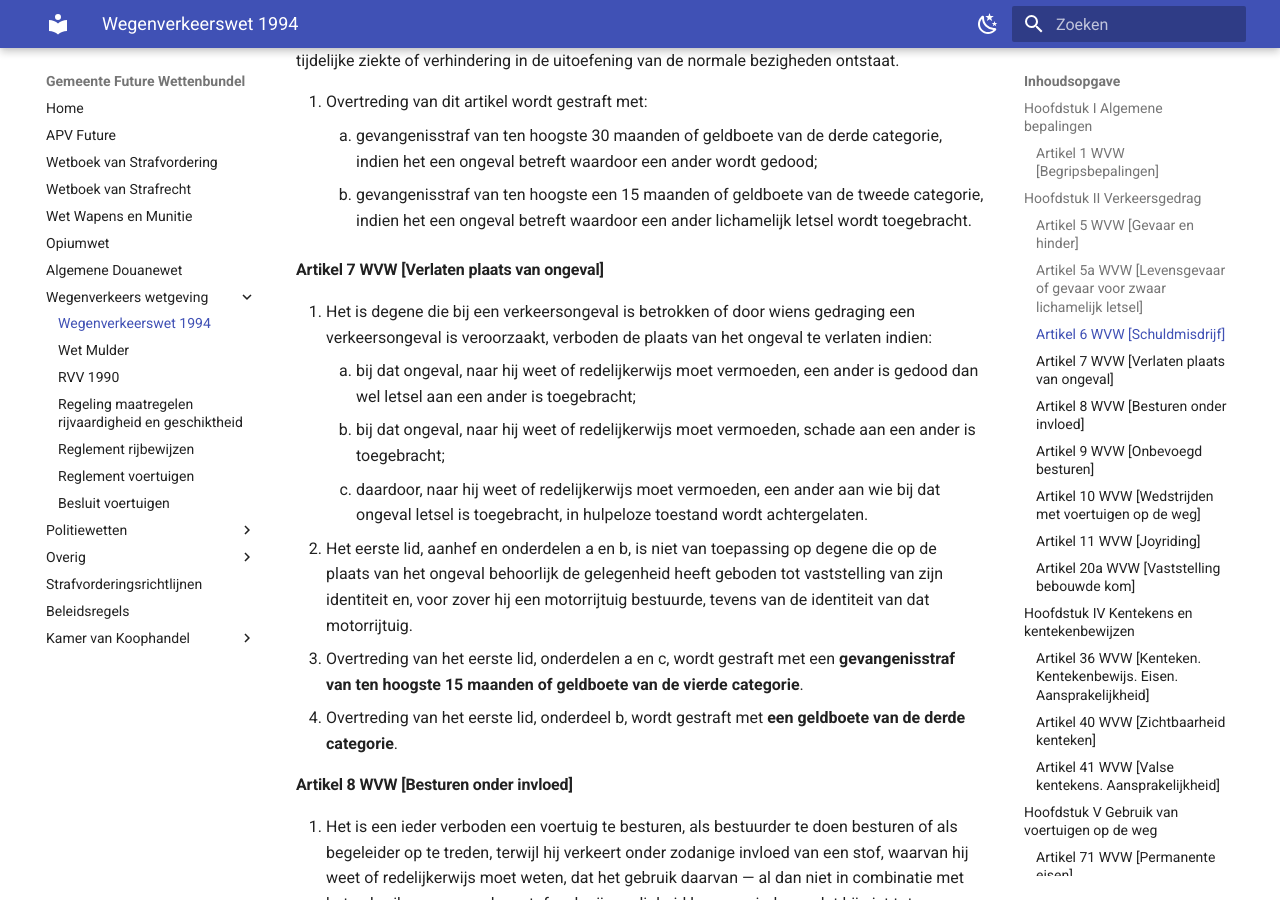
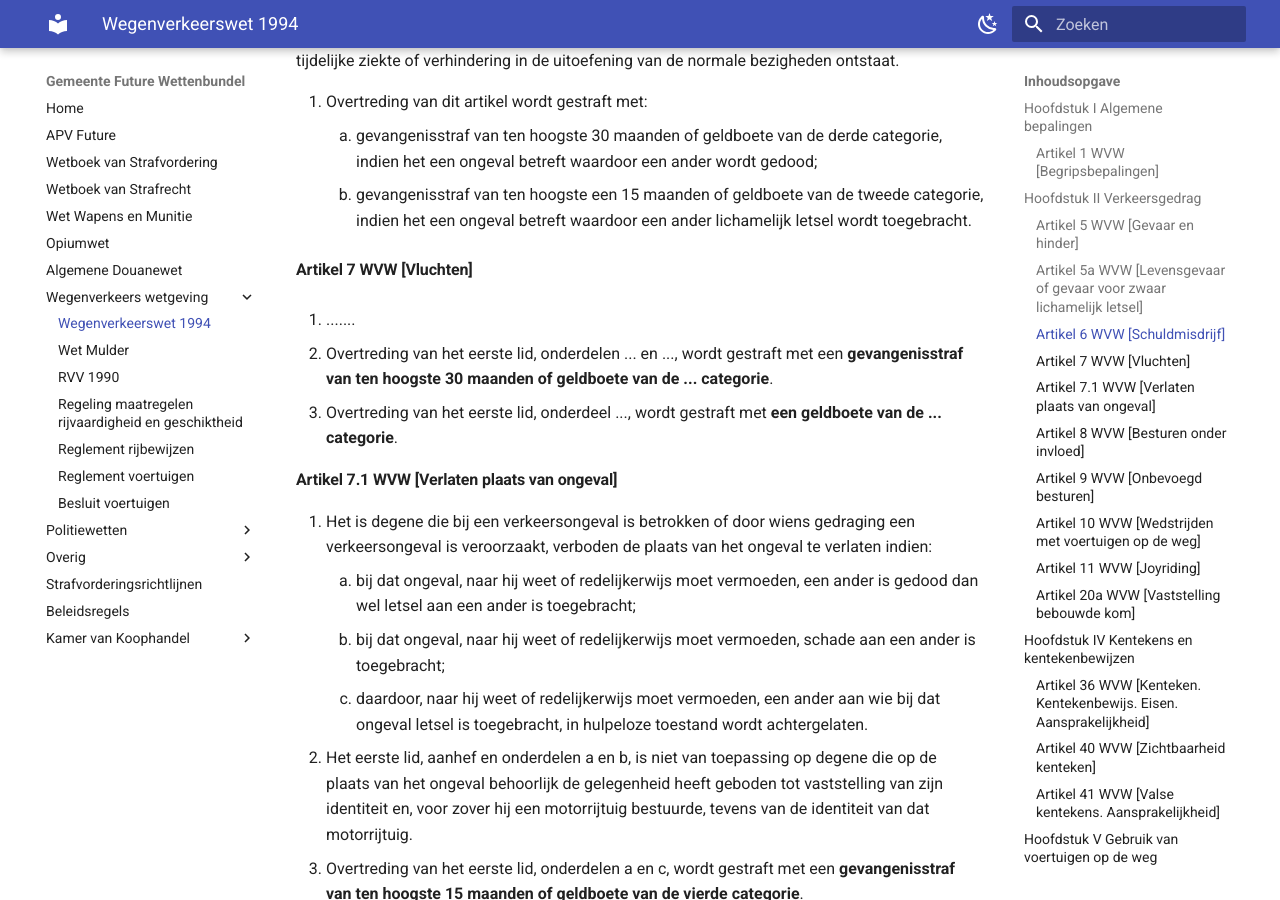
Before and after one commit to EnriqueFernandez20/FutureRP-Wettenbundel, an MkDocs documentation site: the page built from docs/wegenverkeerswet/wegenverkeerswet-1994.md, in a window 1280 px wide and 900 px high, scrolled down 2155 px. Built offline with MkDocs 1.6.1 and Material for MkDocs 9.7.7, drawn with Linux system fonts in a browser that asks for light colours.

Commit message:
Update wegenverkeerswet-1994.md

```diff
--- a/docs/wegenverkeerswet/wegenverkeerswet-1994.md
+++ b/docs/wegenverkeerswet/wegenverkeerswet-1994.md
@@ -50,7 +50,14 @@ Het is een ieder die aan het verkeer deelneemt verboden zich zodanig te gedragen
     1. gevangenisstraf van ten hoogste 30 maanden of geldboete van de derde categorie, indien het een ongeval betreft waardoor een ander wordt gedood;
     2. gevangenisstraf van ten hoogste een 15 maanden of geldboete van de tweede categorie, indien het een ongeval betreft waardoor een ander lichamelijk letsel wordt toegebracht.
 
-#### Artikel 7 WVW [Verlaten plaats van ongeval]
+#### Artikel 7 WVW [Vluchten]
+
+1. .......
+
+3. Overtreding van het eerste lid, onderdelen ... en ..., wordt gestraft met een **gevangenisstraf van ten hoogste 30 maanden of geldboete van de ... categorie**.
+4. Overtreding van het eerste lid, onderdeel ..., wordt gestraft met **een geldboete van de ... categorie**.
+
+#### Artikel 7.1 WVW [Verlaten plaats van ongeval]
 
 1. Het is degene die bij een verkeersongeval is betrokken of door wiens gedraging een verkeersongeval is veroorzaakt, verboden de plaats van het ongeval te verlaten indien:
     1. bij dat ongeval, naar hij weet of redelijkerwijs moet vermoeden, een ander is gedood dan wel letsel aan een ander is toegebracht;
```
